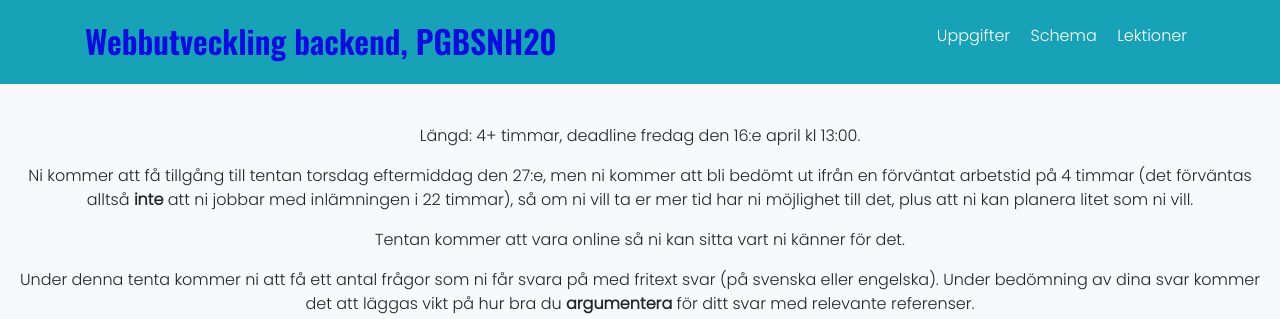
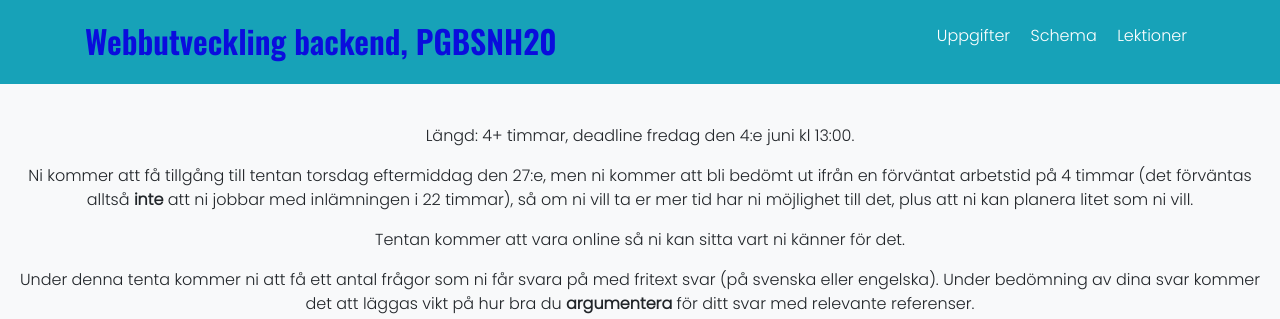
Before and after one commit to PGBSNH20/PGBSNH20-backendweb, a Jekyll site: the page built from assignments/tenta.md, in a window 1280 px wide. Shown: the top 319 px of the page. Built offline with Jekyll 4.4.1, drawn with Linux system fonts in a browser that asks for light colours; nearby versions of some CDN libraries.

Commit message:
Fixes deadline date

```diff
--- a/assignments/tenta.md
+++ b/assignments/tenta.md
@@ -4,7 +4,7 @@ title: Tentamen
 permalink: /assignments/tenta
 ---
 
-Längd: 4+ timmar, deadline fredag den 16:e april kl 13:00.
+Längd: 4+ timmar, deadline fredag den 4:e juni kl 13:00.
 
 Ni kommer att få tillgång till tentan torsdag eftermiddag den 27:e, men ni kommer att bli bedömt ut ifrån en förväntat arbetstid på 4 timmar (det förväntas alltså **inte** att ni jobbar med inlämningen i 22 timmar), så om ni vill ta er mer tid har ni möjlighet till det, plus att ni kan planera litet som ni vill.
 
```
